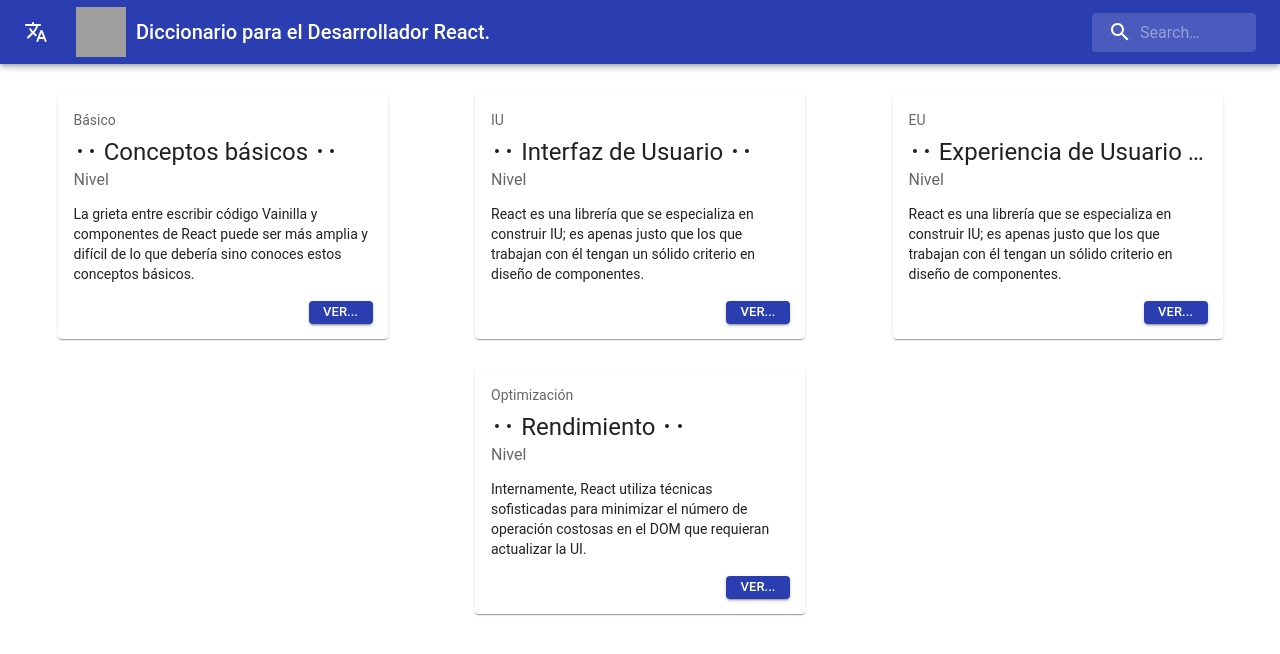
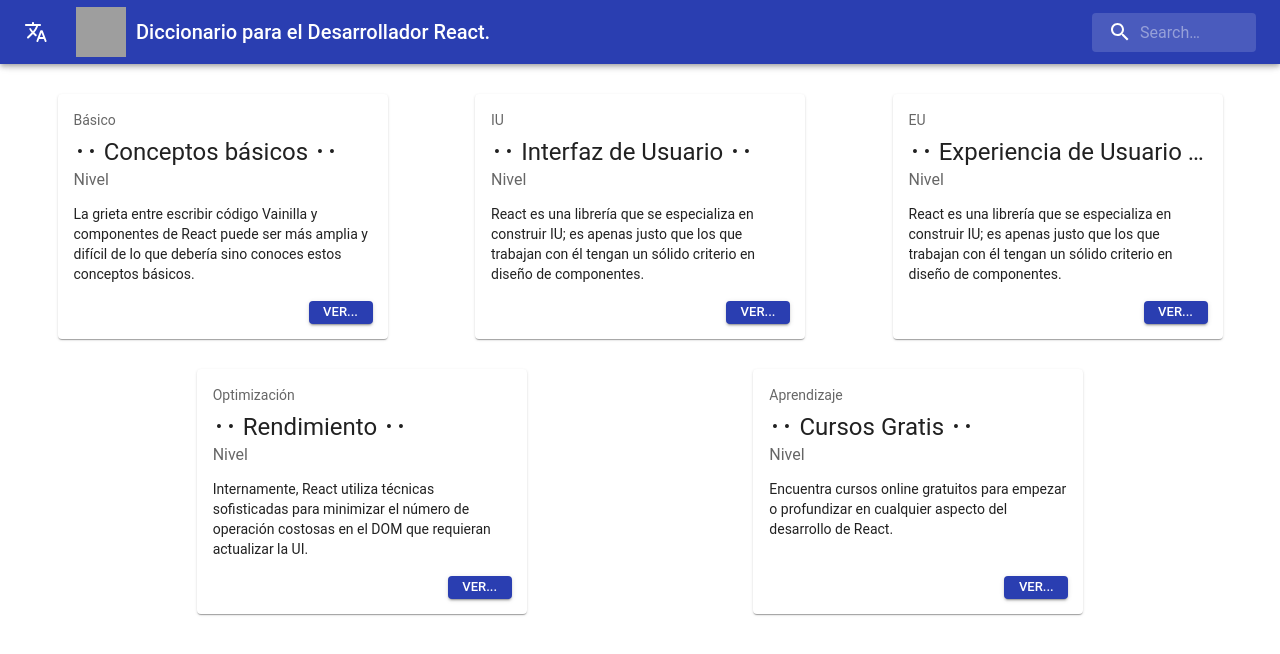
Before and after one commit to jayad23/react-dictionary, a React (Vite) app: page / in a window 1280 px wide. Shown: the top 654 px of the page. Built offline with nearby package versions, Linux system fonts and the light colour scheme; grey boxes are pictures that could not be loaded.

Commit message:
eslint added in

```diff
--- a/src/base/sections.json
+++ b/src/base/sections.json
@@ -59,6 +59,21 @@
         "en": "Internally, React uses several clever techniques to minimize the number of costly DOM operations required to update the UI.",
         "es": "Internamente, React utiliza técnicas sofisticadas para minimizar el número de operación costosas en el DOM que requieran actualizar la UI."
       }
+    },
+    {
+      "id": 5,
+      "section": {
+        "en": "Learning",
+        "es": "Aprendizaje"
+      },
+      "title": {
+        "en": "Free Courses",
+        "es": "Cursos Gratis"
+      },
+      "description": {
+        "en": "Find full free courses online to kick off or deep into any aspect of React development.",
+        "es": "Encuentra cursos online gratuitos para empezar o profundizar en cualquier aspecto del desarrollo de React."
+      }
     }
   ]
 }
--- a/src/base/ui.json
+++ b/src/base/ui.json
@@ -2,7 +2,7 @@
   "interface": {
     "solid": {
       "title": {
-        "link": "https://showrtner.com/tSePtJa",
+        "link": "https://miro.medium.com/max/1191/1*OzwARbvHUg1RlZ7LYyLCrg.png",
         "en": "S.O.L.I.D principles in React.",
         "es": "Principios S.O.L.I.D en React."
       },
@@ -17,7 +17,7 @@
             {
               "id": 1,
               "title": "Componentes de Responsabilidad Única",
-              "link": "https://showrtner.com/HlAaJga"
+              "link": "https://www.linkedin.com/pulse/componentes-de-responsabilidad-%25C3%25BAnica-jaider-e-vanegas-p-"
             }
           ],
           "media": [
--- a/src/components/common/card/Card.tsx
+++ b/src/components/common/card/Card.tsx
@@ -21,7 +21,6 @@ const bull = (
 );
 
 export const TopicCard = ({ id, title, section, description }: PropSection) => {
-
   const { state } = React.useContext(SearchContext);
   const navigate = useNavigate();
   const handleRoute = (param: string) => {
```
Also changed, not shown: package.json (+8 -1 lines), tsconfig.eslint.json (added, +14 -0 lines), .eslintrc.cjs (added), .prettierrc.json (added), firebaseConfig.ts (renamed from firebaseConfig.js), 1 other file (tests, documents, lock files or other folders).
